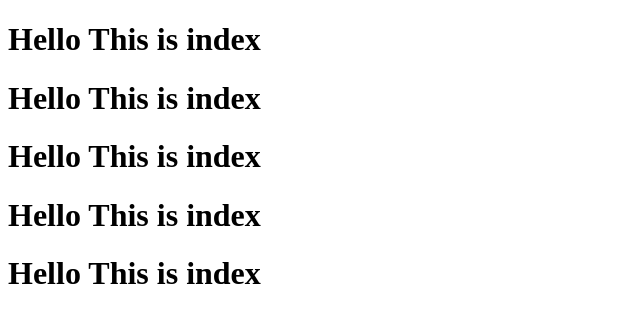
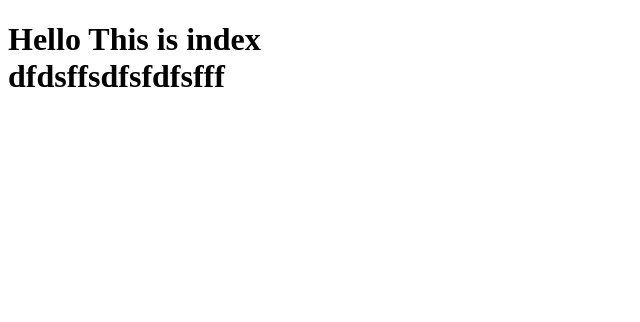
Before and after one commit to hermitcrabsDs/testUpload, a plain HTML site: page index.html in a window 1280 px wide. Shown: the whole page, without its empty margins (0-640 px from the left). Drawn offline with Linux system fonts and the light colour scheme.

Commit message:
Update on git

```diff
--- a/index.html
+++ b/index.html
@@ -9,18 +9,7 @@
 <body>
      <h1>Hello This is index
 
-     </h1>
-     <h1>Hello This is index
-
-     </h1>
-     <h1>Hello This is index
-
-     </h1>
-     <h1>Hello This is index
-
-     </h1>
-     <h1>Hello This is index
-
+    <br/>dfdsffsdfsfdfsfff
      </h1>
 </body>
 </html>
```
